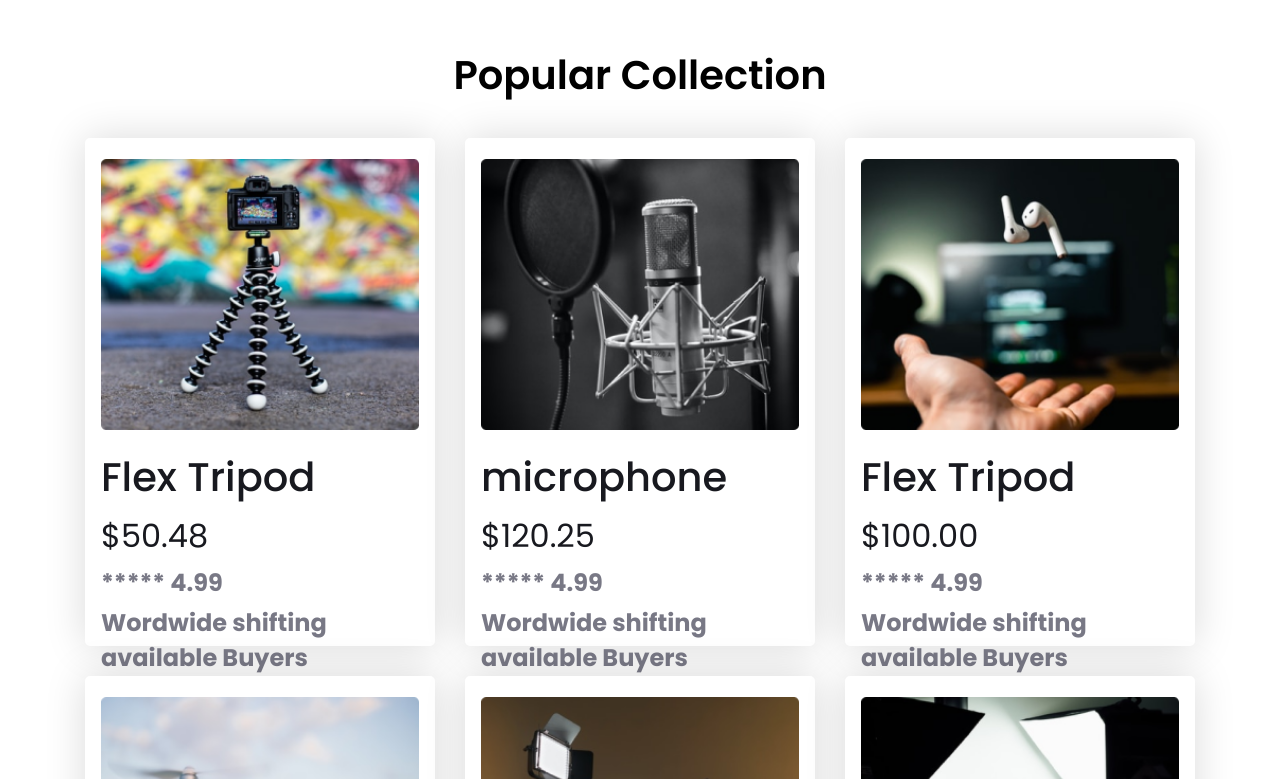
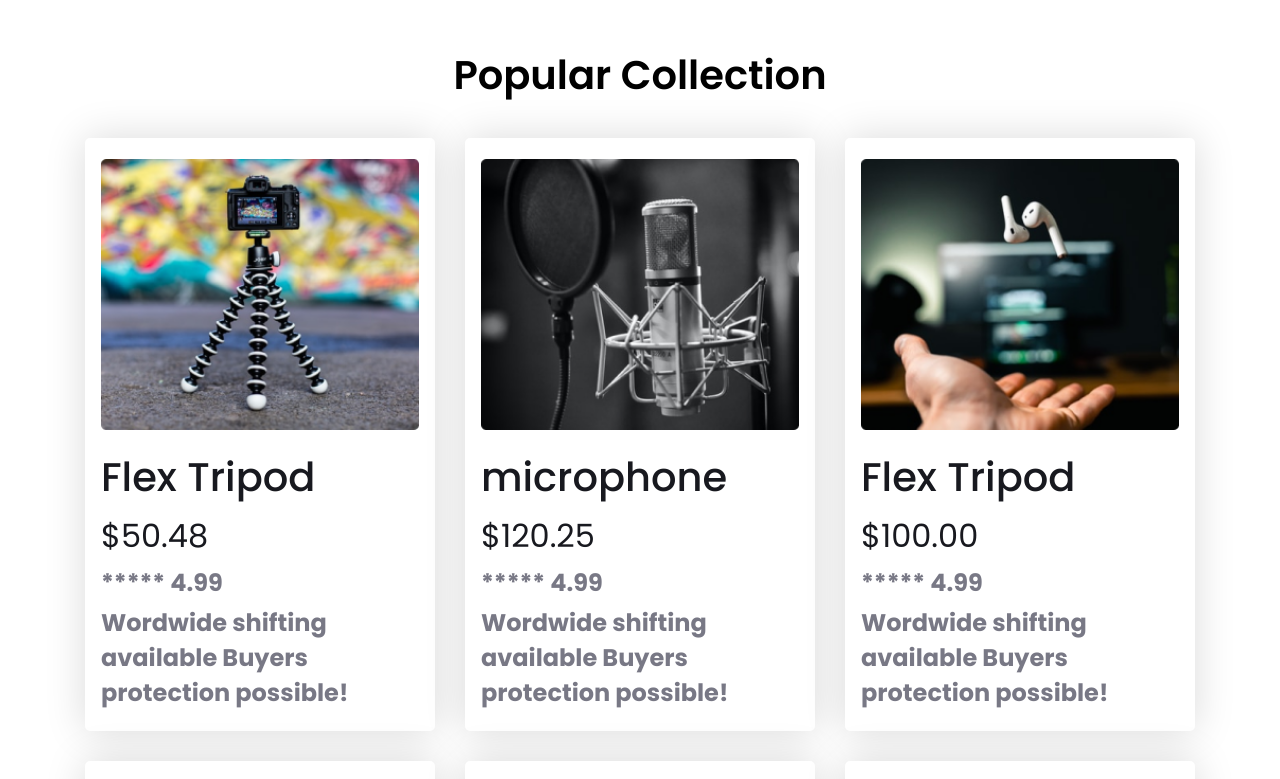
Before and after one commit to HabiburRahmanZihad/influencer-gear-web, a plain HTML site: page index.html in a window 1280 px wide. Shown: the part 1220-1999 px from the top of the page. Drawn offline with Linux system fonts and the light colour scheme.

Commit message:
added height for collection card

```diff
--- a/styles/style.css
+++ b/styles/style.css
@@ -160,7 +160,8 @@ header{
 .collection-card{
     padding: 16px;
     max-width: 329px;
-    max-height: 476px;
+    /* max-height: 500px; */
+    max-height: auto;
     border-radius: 5px;
     box-shadow: 0px 0px 40px 0px rgba(0, 0, 0, 0.15);
     background: rgb(255, 255, 255);
```
